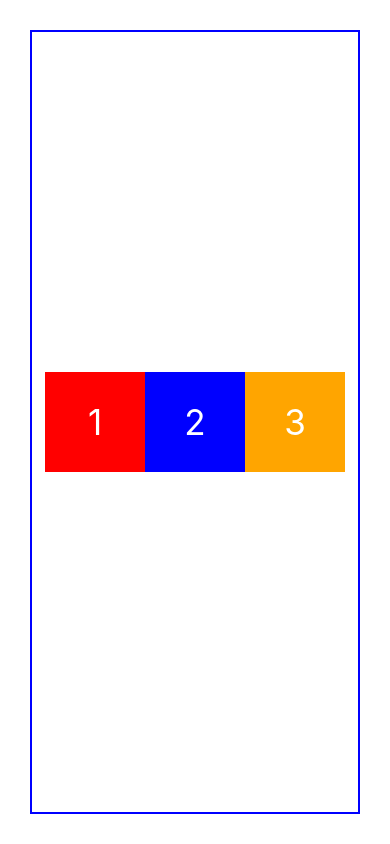
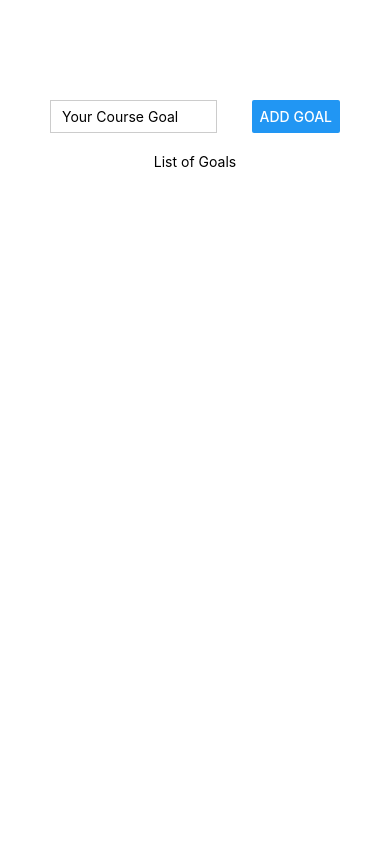
Before and after one commit to AshanSandeep06/React_Native-demo-app-01, a React Native app: screen / in a window 390 px wide. Built offline with nearby package versions, Linux system fonts and the light colour scheme.

Commit message:
Content Updated in App.js

```diff
--- a/App.js
+++ b/App.js
@@ -19,49 +19,50 @@ export default function App() {
     //----------------------------------------------------
 
     // For Goals react-native app =======>
-    // <View style={styles.appContainer}>
-    //    <View style={{width: "100%", display: 'flex', flexDirection: 'row', justifyContent: 'space-evenly', paddingHorizontal: 50}}>
-    //     <TextInput style={{borderColor: '#cccccc', borderWidth: 1, width: '80%', marginRight: 35, paddingHorizontal: 11}} placeholder='Your Course Goal' />
-    //     <Button title='ADD GOAL'/>
-    //    </View>
+    <View style={styles.appContainer}>
+       <View style={{width: "100%", display: 'flex', flexDirection: 'row', justifyContent: 'space-evenly', paddingHorizontal: 50}}>
+        <TextInput style={{borderColor: '#cccccc', borderWidth: 1, width: '80%', marginRight: 35, paddingHorizontal: 11}} placeholder='Your Course Goal' />
+        <Button title='ADD GOAL'/>
+       </View>
 
-    //    <View>
-    //     <Text>List of Goals</Text>
-    //    </View>
-    // </View>
+       <View>
+        <Text>List of Goals</Text>
+       </View>
+    </View>
 
     //----------------------------------------------------
 
-    <View style={styles.container}>
-      {/* 1 */}
-      <View style={{backgroundColor: 'red', width:100, height:100, justifyContent: 'center', alignItems: 'center'}}>
-        <Text style={styles.Text}>1</Text>
-      </View>
+    // <View style={styles.container}>
+    //   {/* 1 */}
+    //   <View style={{flex: 1, backgroundColor: 'red', justifyContent: 'center', alignItems: 'center'}}>
+    //     <Text style={styles.Text}>1</Text>
+    //   </View>
 
-      {/* 2 */}
-      <View style={{backgroundColor: 'blue', width:100, height:100, justifyContent: 'center', alignItems: 'center'}}>
-      <Text style={styles.Text}>2</Text>
-      </View>
+    //   {/* 2 */}
+    //   <View style={{flex: 2, backgroundColor: 'blue', justifyContent: 'center', alignItems: 'center'}}>
+    //   <Text style={styles.Text}>2</Text>
+    //   </View>
 
-      {/* 3 */}
-      <View style={{backgroundColor: 'orange', width:100, height:100, justifyContent: 'center', alignItems: 'center'}}>
-      <Text style={styles.Text}>3</Text>
-      </View>
-    </View>
+    //   {/* 3 */}
+    //   <View style={{flex: 1, backgroundColor: 'orange', justifyContent: 'center', alignItems: 'center'}}>
+    //   <Text style={styles.Text}>3</Text>
+    //   </View>
+    // </View>
   );
 }
 
 const styles = StyleSheet.create({
   // Literal based js Object ekak
   container: {
-    flex: 1,
     flexDirection: "row",
     backgroundColor: '#fff',
-    alignItems: 'center',
-    justifyContent: 'center',
+    alignItems: 'stretch',
+    justifyContent: 'space-between',
     borderWidth: 2,
     borderColor: 'blue',
-    margin: 30
+    margin: 30,
+    width: "80%",
+    height: 300
   },
 
   Text: {
@@ -69,24 +70,24 @@ const styles = StyleSheet.create({
     color: 'white'
   },
 
-  // appContainer: {
-  //   flex: 1,
-  //   backgroundColor: '#fff',
-  //   alignItems: 'center',
-  //   justifyContent: 'flex-start',
-  //   paddingTop: 100,
-  //   gap: 20
-  // },
+  appContainer: {
+    flex: 1,
+    backgroundColor: '#fff',
+    alignItems: 'center',
+    justifyContent: 'flex-start',
+    paddingTop: 100,
+    gap: 20
+  },
 
-  // button: {
-  //   borderWidth: 2,
-  //   backgroundColor: 'red'
-  // },
+  button: {
+    borderWidth: 2,
+    backgroundColor: 'red'
+  },
 
-  // text: {
-  //   margin: 16,
-  //   borderWidth: 2, // 2px
-  //   borderColor: 'red',
-  //   fontSize: 20
-  // }
+  text: {
+    margin: 16,
+    borderWidth: 2, // 2px
+    borderColor: 'red',
+    fontSize: 20
+  }
 });
```
